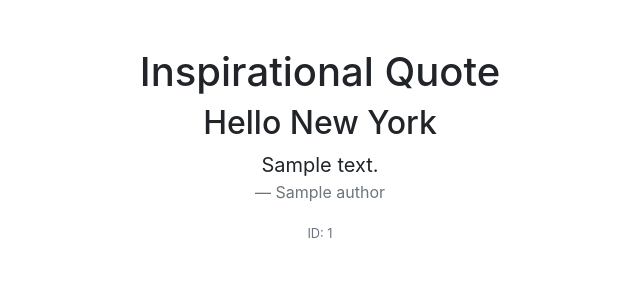
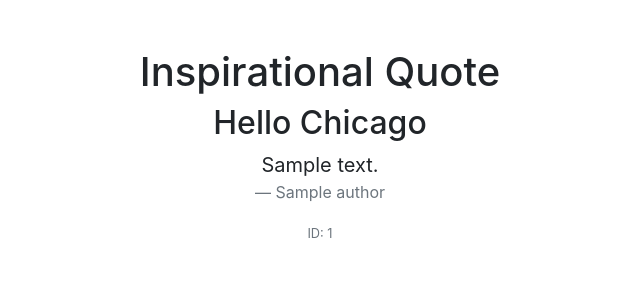
Before and after one commit to ckriutz/inspirational-quotes-app, a Flask app: page / in a window 1280 px wide. Shown: the top 300 px of the page, without its empty margins (320-960 px from the left). Run offline with Flask 2, Linux system fonts and the light colour scheme; a database or web service that is not in the repository returns one stand-in record (values such as "Sample title"); data that the repository does not hold is empty; some libraries are stand-ins or nearby versions.

Commit message:
Update index.html
Changed City

```diff
--- a/templates/index.html
+++ b/templates/index.html
@@ -11,7 +11,7 @@
         <div class="row justify-content-center">
             <div class="col-md-8 text-center">
                 <h1>Inspirational Quote</h1>
-                <h2>Hello New York</h3>
+                <h2>Hello Chicago</h3>
                 <blockquote class="blockquote">
                     <p class="mb-0">{{ text }}</p>
                     <footer class="blockquote-footer">{{ author }}</footer>
```
